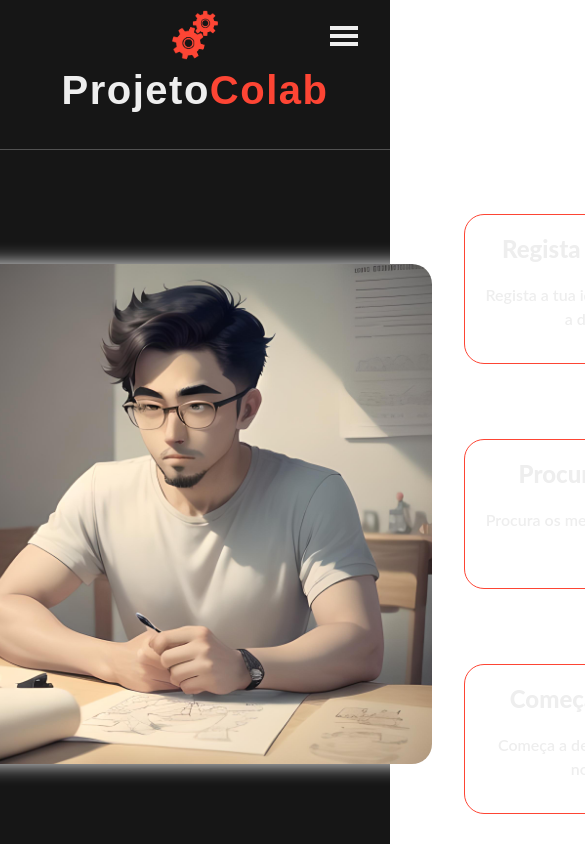
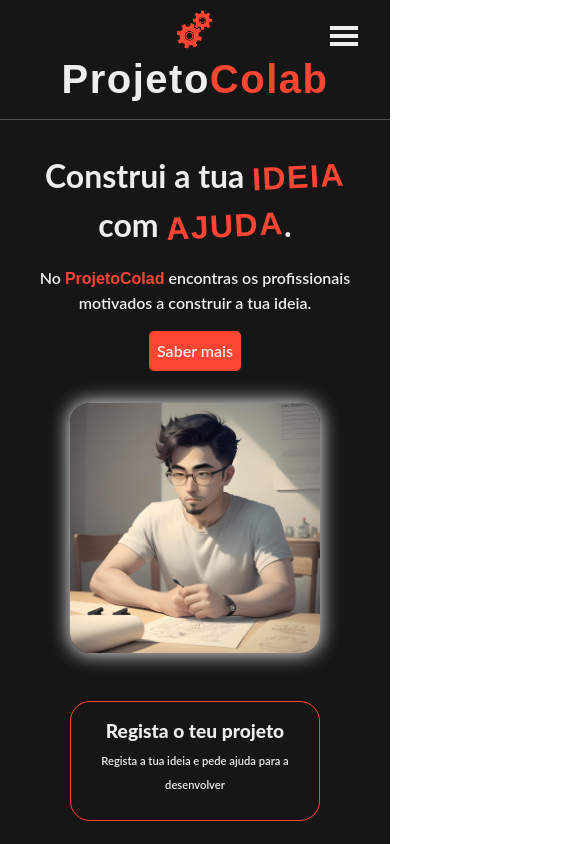
Before and after one commit to FranciscoCosta/ProjetoColad, a Next.js app: page / in a window 390 px wide. Shown: the top 844 px of the page, 585 px wide, since content can reach past the window. Built offline with nearby package versions, Linux system fonts and the light colour scheme.

Commit message:
Feat: Finish hero section fully responsive with animations

```diff
--- a/src/components/hero/Hero.scss
+++ b/src/components/hero/Hero.scss
@@ -5,6 +5,7 @@
   align-items: center;
   margin-top: 4rem;
   gap: 2rem;
+  overflow: hidden;
 
   .Hero__cta {
     flex: 1;
@@ -29,6 +30,7 @@
         display: inline-block;
         transform: rotate(-3deg);
         color: var(--secondary-color);
+
       }
     }
 
@@ -40,6 +42,11 @@
       margin-bottom: 2rem;
       font-family: "Lato", sans-serif;
       color: var(--tertiary-color);
+
+      span{
+        color: var(--secondary-color);
+        font-family: 600;
+      }
     }
 
     button {
@@ -91,6 +98,8 @@
     justify-content: space-between;
     flex-direction: column;
     text-align: center;
+    padding: 1rem;
+    overflow: hidden;
 
     .Hero__step {
       border: 1px solid var(--secondary-color);
@@ -126,8 +135,73 @@
             background-color: var(--secondary-color);
             color: var(--primary-color);
             box-shadow: 0 0 10px rgba(255, 255, 255, 1);
-
+            border: 2px solid black;
         }
     }
   }
+
+  @media screen and (max-width: 1200px) {
+  flex-direction: column;
+    gap: 0;
+    margin-top: 1rem;
+  .Hero__cta{
+    height: auto;
+    padding: 1rem;
+    h1{
+      font-size: 2rem;
+      line-height: 3rem;
+      margin-bottom: 1rem;
+    }
+
+    p{
+      font-size: 1rem;
+      line-height: 1.5rem;
+      margin-bottom: 1rem;
+    }
+    button{
+      padding: 0.25rem 0.5rem;
+      font-size: 1rem;
+      line-height: 2rem;
+      font-weight: 600;
+      margin-bottom: 1rem;
+    }
+  }
+
+  .Hero__display{
+    height: auto;
+
+    .Hero__image-container{
+      width: 250px;
+      height: 250px;
+    }
+  }
+
+  .Hero__steps{
+    height: auto;
+    flex-direction: row;
+    gap: 2rem;
+    margin-top: 2rem;
+
+    .Hero__step{
+      width: 250px;
+      height: 120px;
+      padding-top: 1rem;
+      h3{
+        font-size: 1.2rem;
+        margin-bottom: 0.25rem;
+        border: none;
+      }
+      p{
+        font-size: 0.7rem;
+      }
+    }
+  }
+  }
+
+  @media screen and (max-width: 850px) {
+
+    .Hero__steps{
+      flex-direction: column;
+    }
+  }
 }
--- a/src/components/hero/Hero.tsx
+++ b/src/components/hero/Hero.tsx
@@ -1,4 +1,6 @@
 "use client"
+
+import { motion } from "framer-motion"
 
 import React, { useState } from 'react'
 import './Hero.scss'
@@ -51,28 +53,37 @@ const Hero = () => {
 
   return (
     <div className='Hero'>
-      <div className="Hero__cta">
+      <motion.div
+        whileInView={{ x: [-100, 0], opacity: [0, 1] }}
+        transition={{ duration: 1 }}
+        className="Hero__cta">
         <h1 className="Hero__title">Construi a tua  <span>ideia</span> com <span>ajuda</span>.</h1>
-        <p className="Hero__description">No ProjetoColad encontras os profissionais motivados a construir a tua ideia.</p>
+        <p className="Hero__description">No <span>ProjetoColad</span>  encontras os profissionais motivados a construir a tua ideia.</p>
         <button>Saber mais</button>
 
-      </div>
-      <div className="Hero__display">
+      </motion.div>
+      <motion.div
+        whileInView={{ scale: [0, 1], opacity: [0, 1] }}
+        transition={{ duration: 1 }}
+        className="Hero__display">
         <div className='Hero__image-container'>
-          <Image src={heroImageSrc} alt="Hero__display"  fill className='image__display'/>
+          <Image src={heroImageSrc} alt="Hero__display" fill className='image__display' />
 
         </div>
 
-      </div>
-      <div className="Hero__steps">
+      </motion.div>
+      <motion.div
+        whileInView={{ x: [100, 0], opacity: [0, 1] }}
+        transition={{ duration: 1 }}
+        className="Hero__steps">
         {steps.map((step) => (
           <div className={`Hero__step ${activeStep === step.id ? "active" : ""}`} key={step.title} onMouseEnter={() => handleBoxHover(step.id)}>
             <h3 className="Hero__step-title">{step.title}</h3>
             <p className="Hero__step-description">{step.description}</p>
           </div>
         ))}
-      </div>
-    </div>
+    </motion.div>
+    </div >
   )
 }
 
--- a/src/components/navabar/Navbar.scss
+++ b/src/components/navabar/Navbar.scss
@@ -100,8 +100,8 @@
     display: none;
   }
 
-  @media screen and (max-width: 1100px) {
-    height: 150px;
+  @media screen and (max-width: 1200px) {
+    height: 120px;
     display: flex;
     align-items: center;
     justify-content: center;
```
